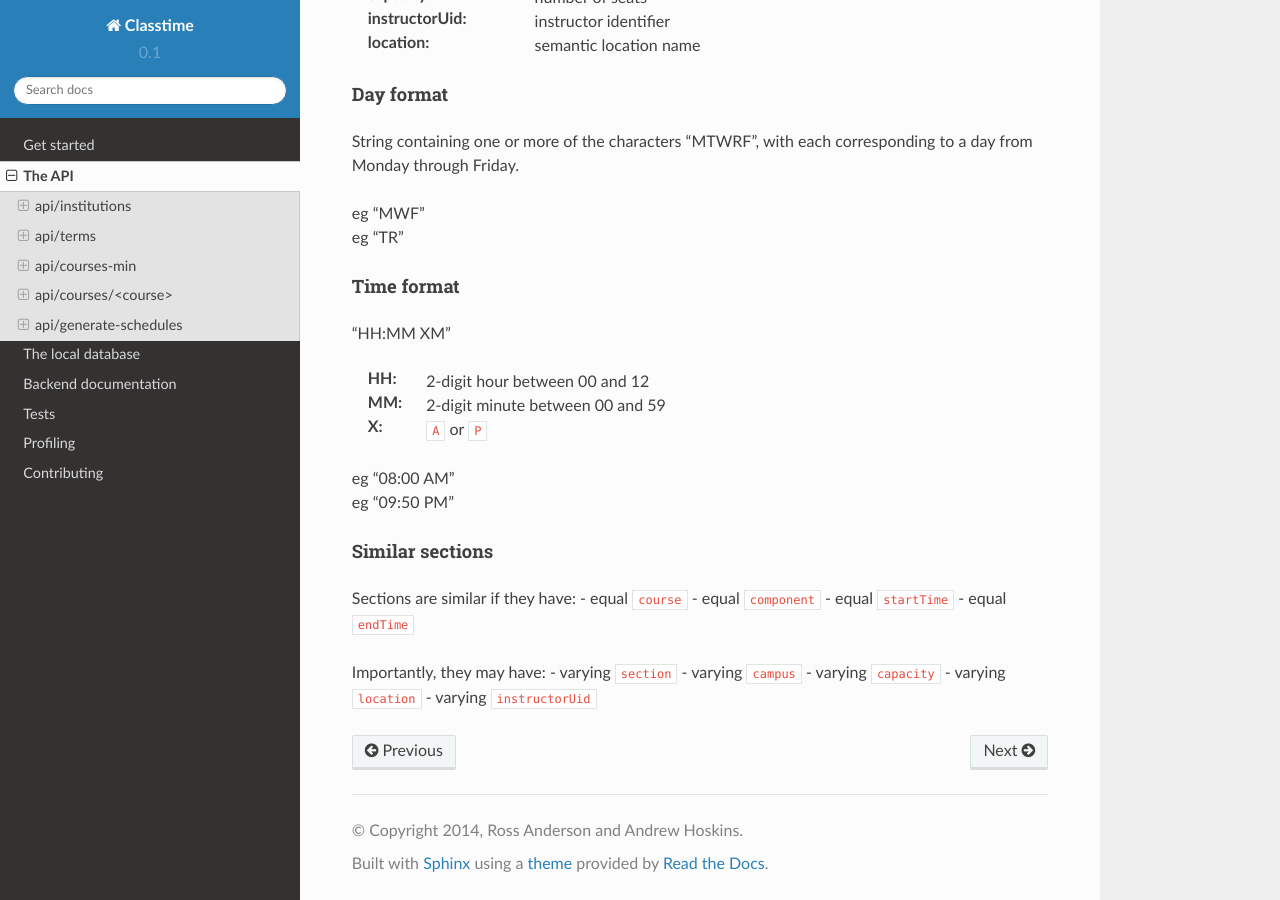
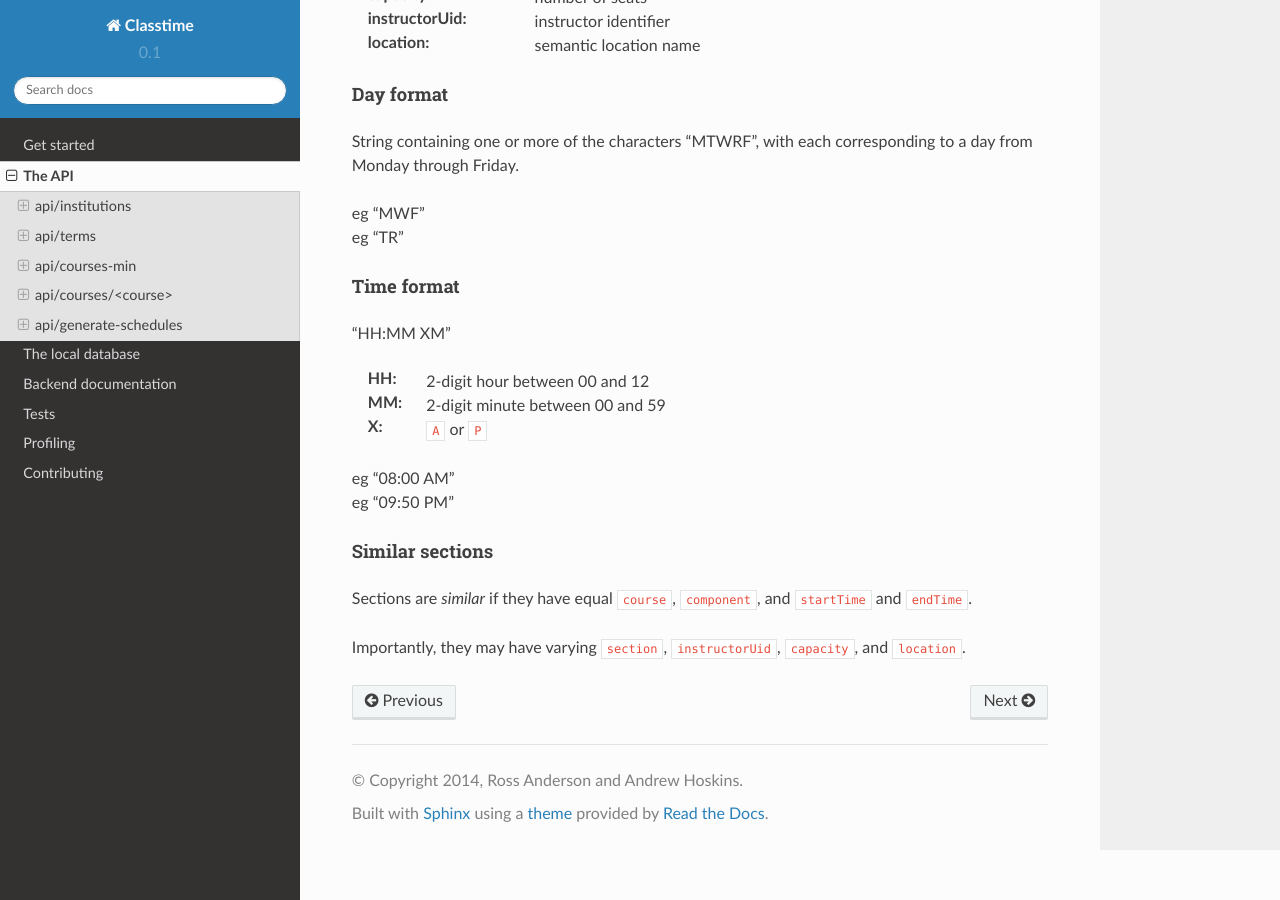
Before and after one commit to ahoskins/Winston, a Sphinx documentation site: the page built from docs/the-api.rst, in a window 1280 px wide and 900 px high, scrolled down 6014 px. Built offline with Sphinx 7.4.7 and the Read the Docs theme 2.0.0, drawn with Linux system fonts in a browser that asks for light colours.

Commit message:
docs(api.similar-sections): clarify definition of similar sections

```diff
--- a/docs/the-api.rst
+++ b/docs/the-api.rst
@@ -372,15 +372,6 @@ Time format
 Similar sections
 ----------------
 
-Sections are similar if they have:
-- equal ``course``
-- equal ``component``
-- equal ``startTime``
-- equal ``endTime``
+Sections are *similar* if they have equal ``course``, ``component``, and ``startTime`` and ``endTime``.
 
-Importantly, they may have:
-- varying ``section``
-- varying ``campus``
-- varying ``capacity``
-- varying ``location``
-- varying ``instructorUid``
+Importantly, they may have varying ``section``, ``instructorUid``,  ``capacity``, and ``location``.
```
